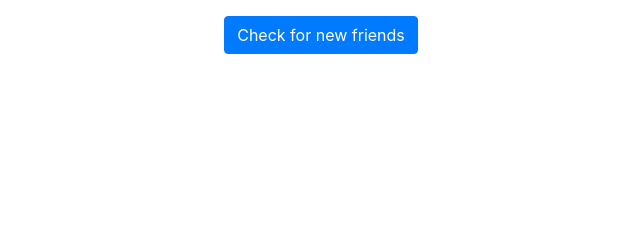
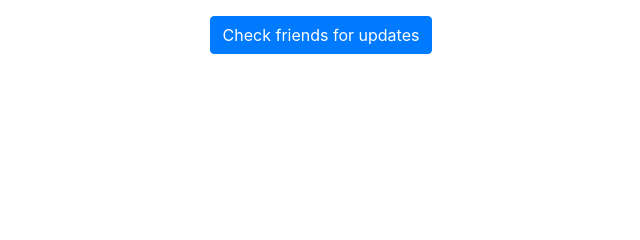
Before and after one commit to wcash/WalkWithMe, a Flask app: page /friends in a window 1280 px wide. Shown: the part 277-517 px from the top of the page, without its empty margins (319-959 px from the left). Run offline with Flask 2, Linux system fonts and the light colour scheme; a user stored in the database is signed in; data comes from the database, SQL or seed files in the repository; some libraries are stand-ins or nearby versions.

Commit message:
update /friends request

```diff
--- a/templates/friends.html
+++ b/templates/friends.html
@@ -37,6 +37,6 @@
          {% endfor %}
   </tbody>
 </table>
-<a class="btn btn-primary" style="color: #FFFFFF;" href="/friends">Check for new friends</a>
+<a class="btn btn-primary" style="color: #FFFFFF;" href="/friends">Check friends for updates</a>
 
 {% endblock %}
```
